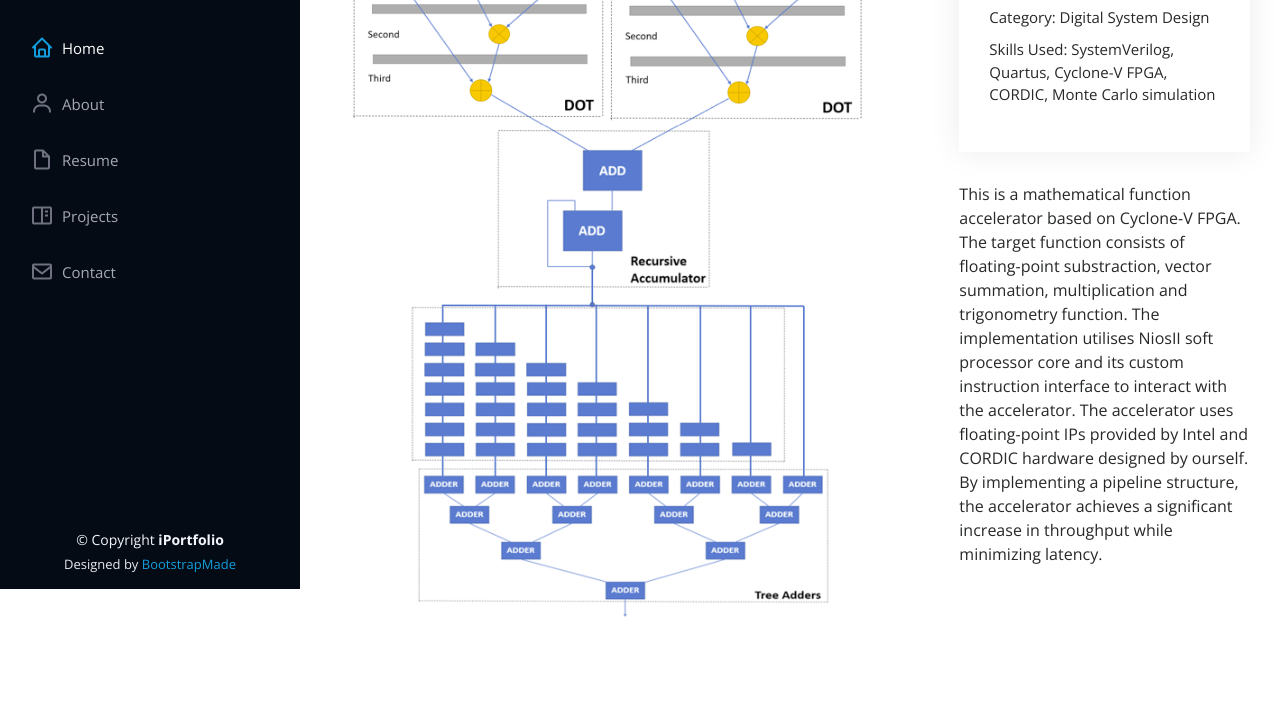
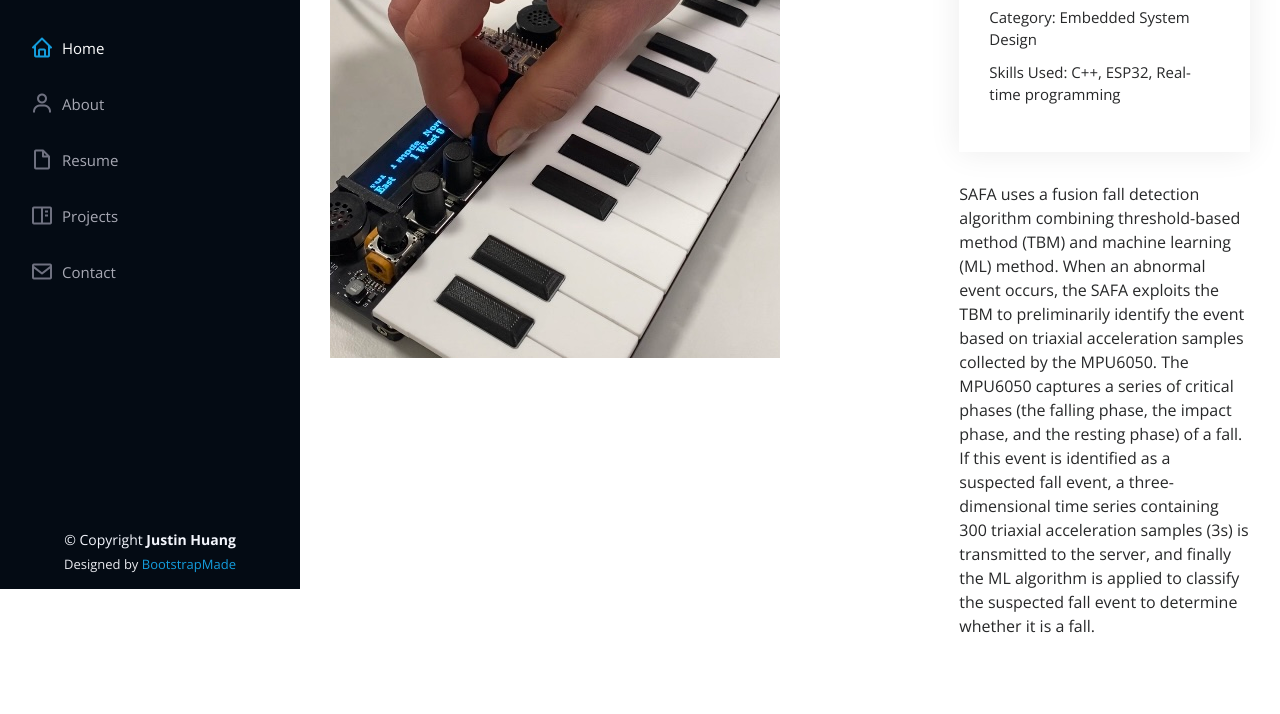
Before and after one commit to justinhuang666666/justin-yinting-huang.github.io, a plain HTML site: page portfolio-details-embedded.html in a window 1280 px wide. Shown: the part 211-925 px from the top of the page. Before the commit the page ends 899 px from the top, so only its background shows below. Drawn offline with nearby package versions, Linux system fonts and the light colour scheme.

Commit message:
edit project

```diff
--- a/portfolio-details-embedded.html
+++ b/portfolio-details-embedded.html
@@ -93,24 +93,24 @@
         <div class="row gy-4">
 
           <div class="col-lg-8">
-            <img src="assets/img/portfolio/FPGA2.png" alt="">
+            <img src="assets/img/portfolio/embedded2.jpg" alt="">
           </div>
 
           <div class="col-lg-4">
             <div class="portfolio-info">
               <h3>Project information</h3>
               <ul>
-                <li>Category: Digital System Design</li>
-                <li>Skills Used: SystemVerilog, Quartus, Cyclone-V FPGA, CORDIC, Monte Carlo simulation</li>
+                <li>Category: Embedded System Design</li>
+                <li>Skills Used: C++, ESP32, Real-time programming</li>
               </ul>
             </div>
             <div class="portfolio-description">
               <p>
-                This is a mathematical function accelerator based on Cyclone-V FPGA.
-                The target function consists of floating-point substraction, vector summation, multiplication and trigonometry function.
-                The implementation utilises NiosII soft processor core and its custom instruction interface to interact with the accelerator.
-                The accelerator uses floating-point IPs provided by Intel and CORDIC hardware designed by ourself.
-                By implementing a pipeline structure, the accelerator achieves a significant increase in throughput while minimizing latency.
+                SAFA uses a fusion fall detection algorithm combining threshold-based method (TBM) and machine learning (ML) method.
+                When an abnormal event occurs, the SAFA exploits the TBM to preliminarily identify the event based on triaxial acceleration samples collected by the MPU6050.
+                The MPU6050 captures a series of critical phases (the falling phase, the impact phase, and the resting phase) of a fall.
+                If this event is identified as a suspected fall event, a three-dimensional time series containing 300 triaxial acceleration samples (3s) is transmitted to the server,
+                and finally the ML algorithm is applied to classify the suspected fall event to determine whether it is a fall.
               </p>
             </div>
           </div>
@@ -126,7 +126,7 @@
   <footer id="footer">
     <div class="container">
       <div class="copyright">
-        &copy; Copyright <strong><span>iPortfolio</span></strong>
+        &copy; Copyright <strong><span>Justin Huang</span></strong>
       </div>
       <div class="credits">
         <!-- All the links in the footer should remain intact. -->
```
